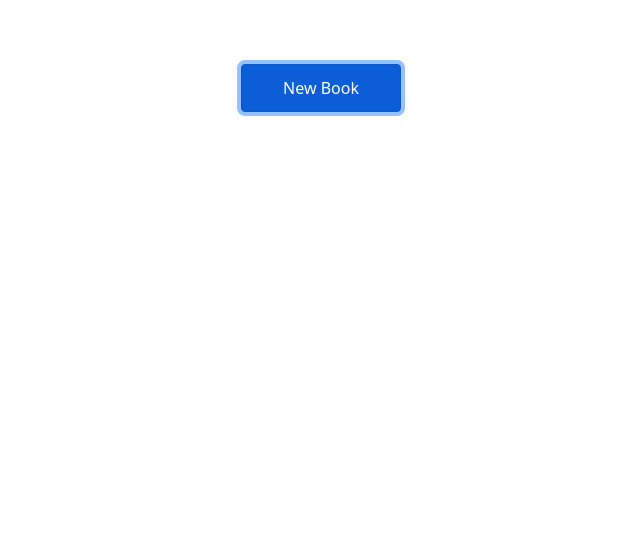
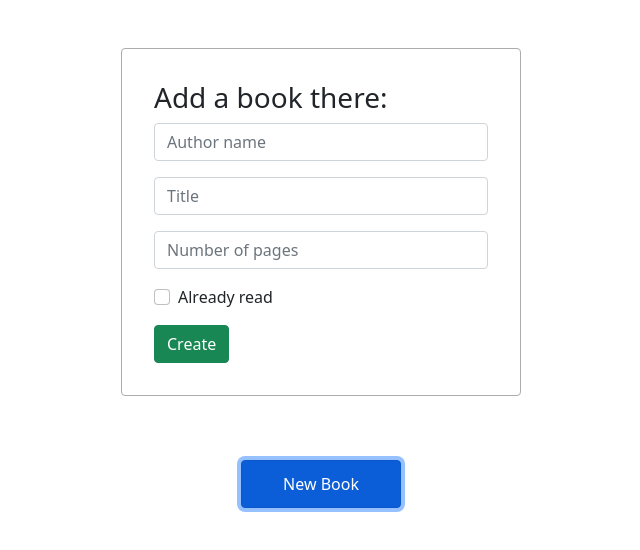
Before and after one commit to iliebabcenco/library-project, a website: page index.html in a window 1280 px wide. Both pictures are taken after a click on the button "New Book". Shown: the whole page, without its empty margins (319-959 px from the left). Drawn offline with nearby package versions, Linux system fonts and the light colour scheme.

Commit message:
Add checkbox to the form for reading status, fix double click bug on New book button

```diff
--- a/index.html
+++ b/index.html
@@ -21,6 +21,12 @@
         <div class="mb-3">
             <input type="number" name="numberOfPages" class="form-control" placeholder="Number of pages">
         </div>
+        <div class="form-check mb-3">
+            <input class="form-check-input" type="checkbox" name="read" id="flexCheckDefault">
+            <label class="form-check-label" for="flexCheckDefault">
+                Already read
+            </label>
+        </div>
         <input id="add-book-btn" type = "button" title="submit" class="btn btn-success" value="Create">
     </form>
 
--- a/script.js
+++ b/script.js
@@ -6,6 +6,9 @@ function Book(author, title, numberOfPages, read) {
   this.numberOfPages = numberOfPages;
   this.read = read;
 }
+
+const form = document.getElementsByClassName('myForm')[0];
+form.style.display = 'none';
 
 function displayBooks() {
   document.getElementById('books-container').innerHTML = '';
@@ -81,7 +84,8 @@ addBtn.onclick = function addBookToLibrary() {
   const author = document.getElementById('author').value;
   const title = document.getElementsByName('title')[0].value;
   const numberOfPages = document.getElementsByName('numberOfPages')[0].value;
-  library.push(new Book(author, title, numberOfPages, false));
+  const read = document.getElementById('flexCheckDefault');
+  library.push(new Book(author, title, numberOfPages, read.checked));
   const form = document.getElementsByClassName('myForm')[0];
   form.reset();
   localStorage.setItem('library', JSON.stringify(library));
--- a/styles.css
+++ b/styles.css
@@ -1,5 +1,4 @@
 .myForm {
-  display: none;
   width: 25rem;
   margin: 3rem auto;
   border: 1px solid rgb(173, 172, 172);
```
